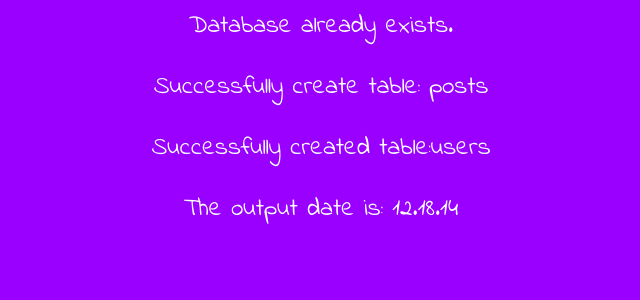
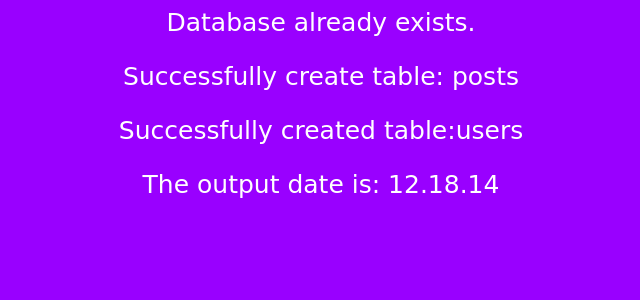
Before and after one commit to LK1991/Blog.php, a PHP site: page /blog.php in a window 1280 px wide. Shown: the top 300 px of the page, without its empty margins (319-959 px from the left). Run offline with PHP 8.4, Linux system fonts and the light colour scheme; data that the repository does not hold is empty; some libraries are stand-ins or nearby versions.

Commit message:
fixed things

```diff
--- a/blog.php
+++ b/blog.php
@@ -7,7 +7,6 @@
 	}
 	require_once(__DIR__ . "/controller/create-db.php");
 	require_once(__DIR__ . "/view/footer.php");
-	require_once(__DIR__ . "/controller/read-posts.php");
 
 	$date = new DateTime('today');
 ?>
--- a/post.php
+++ b/post.php
@@ -2,4 +2,5 @@
 // These are inserting those files in the post file
 	require_once(__DIR__ . "/view/header.php");
 	require_once(__DIR__ . "/view/form.php");
+	require_once(__DIR__ . "/controller/read-posts.php");
 	require_once(__DIR__ . "/view/footer.php");
--- a/view/header.php
+++ b/view/header.php
@@ -5,8 +5,11 @@
 	<head>
 		<meta charset="UTF-8">
 		<link rel= "stylesheet" type= "text/css" href= "blog-stylesheet.css">
-		<link href='http://fonts.googleapis.com/css?family=Indie+Flower' rel='stylesheet' type='text/css'>
+		<link href='http://fonts.googleapis.com/css?family=Lato:300' rel='stylesheet' type='text/css'>
 		<title></title>
 <!-- Putting the rest in the footer file helps you to easily maintain your code. -->
 	</head>
 	<body>
+	<div></div>
+	</body>
+</html>
```
